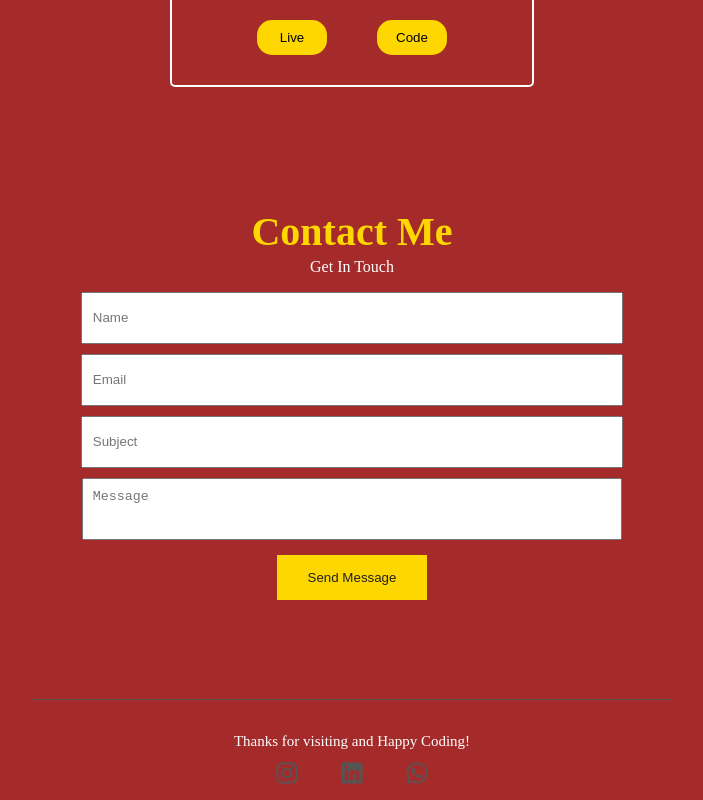
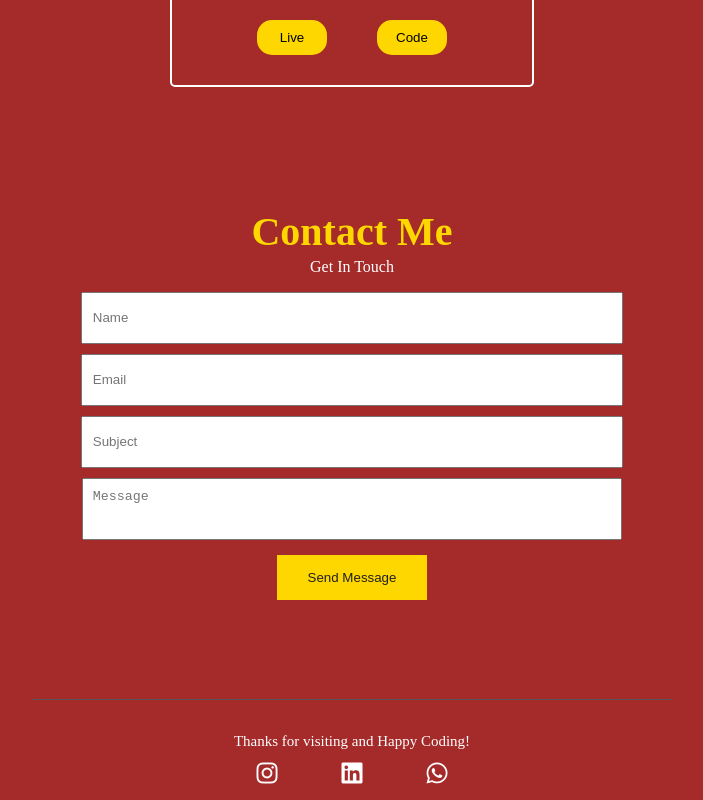
Before and after one commit to pradip-monitor/Port, a plain HTML site: page index.html in a window 1280 px wide. Shown: the part 2817-3617 px from the top of the page, without its empty margins (288-991 px from the left). Drawn offline with Linux system fonts and the light colour scheme; a web font is replaced by a local one.

Commit message:
Update style.css
5th commit

```diff
--- a/style.css
+++ b/style.css
@@ -474,9 +474,8 @@ margin:30px;
     height: 100%;
 }
 .linksft a{
-    text-decoration: none;
-    color: #555555;
-    margin: 20px;
+    color: white;
+    margin:30px;
 }
 .linksft a :hover{
     color: #fee243;
```
